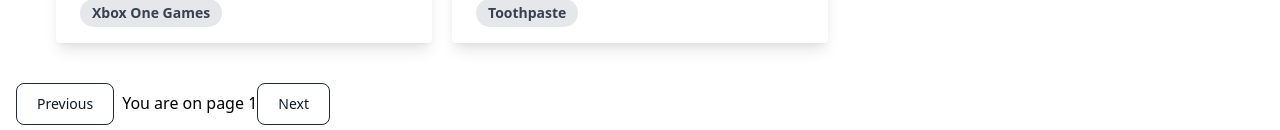
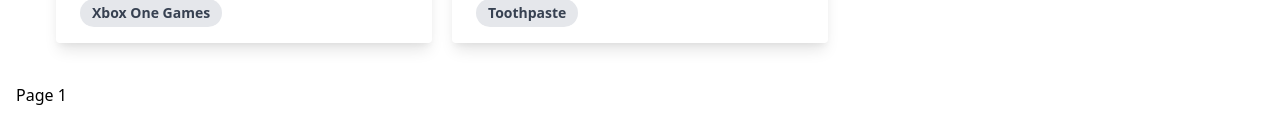
Before and after one commit to mibalerine/qogita-challenge, a Next.js app: page / in a window 1280 px wide. Shown: the part 3532-3662 px from the top of the page. After the commit the page ends 3639 px from the top, so only its background shows below. Built offline with nearby package versions, Linux system fonts and the light colour scheme.

Commit message:
applied pag observer actions and considered page limits

```diff
--- a/src/components/Pagination/Pagination.tsx
+++ b/src/components/Pagination/Pagination.tsx
@@ -1,29 +1,16 @@
-type Props = {
-    pageNum: number
-};
+import { usePagination } from "../../pages/homepage/paginationObserver";
 
-//TODO:
-//buttonHandler: pageNum alter must trigger getProducts
-//buttonHandler: consider page limits - dont alter pageNum for first and last page scenario
-//styling
+const prevButtonClass: string = "text-gray-900 hover:text-white border border-gray-800 hover:bg-gray-900 focus:ring-4 focus:outline-none focus:ring-gray-300 font-medium rounded-lg text-sm px-5 py-2.5 text-center mr-4 mb-2 dark:border-gray-600 dark:text-gray-400 dark:hover:text-white dark:hover:bg-gray-600 dark:focus:ring-gray-800",
+    nextButtonClass: string = "text-gray-900 hover:text-white border border-gray-800 hover:bg-gray-900 focus:ring-4 focus:outline-none focus:ring-gray-300 font-medium rounded-lg text-sm px-5 py-2.5 text-center ml-4 mb-2 dark:border-gray-600 dark:text-gray-400 dark:hover:text-white dark:hover:bg-gray-600 dark:focus:ring-gray-800";
 
-const Pagination = ({ pageNum }: Props) => {
-    const prevButtonHandler = (event: React.MouseEvent<HTMLButtonElement>) => {
-        event.preventDefault();
-        pageNum--;
-    };
-
-    const nextButtonHandler = (event: React.MouseEvent<HTMLButtonElement>) => {
-        event.preventDefault();
-        pageNum++;
-    };
+const Pagination = () => {
+    const { state: {pageNum, totalPages = 1}, actions } = usePagination();
 
     return (<div>
-        <button onClick={prevButtonHandler} type="button" className="text-gray-900 hover:text-white border border-gray-800 hover:bg-gray-900 focus:ring-4 focus:outline-none focus:ring-gray-300 font-medium rounded-lg text-sm px-5 py-2.5 text-center mr-2 mb-2 dark:border-gray-600 dark:text-gray-400 dark:hover:text-white dark:hover:bg-gray-600 dark:focus:ring-gray-800">Previous</button>
-        You are on page {pageNum}
-        <button onClick={nextButtonHandler} type="button" className="text-gray-900 hover:text-white border border-gray-800 hover:bg-gray-900 focus:ring-4 focus:outline-none focus:ring-gray-300 font-medium rounded-lg text-sm px-5 py-2.5 text-center mr-2 mb-2 dark:border-gray-600 dark:text-gray-400 dark:hover:text-white dark:hover:bg-gray-600 dark:focus:ring-gray-800">Next</button>
+        {pageNum > 1 ? <button onClick={actions.decrementPageNum} type="button" className={prevButtonClass}>Previous</button> : null}
+        Page { pageNum }
+        {pageNum < totalPages ? <button onClick={actions.incrementPageNum} type="button" className={nextButtonClass}>Next</button> : null}
       </div>);
-
 };
 
 export default Pagination;
```
